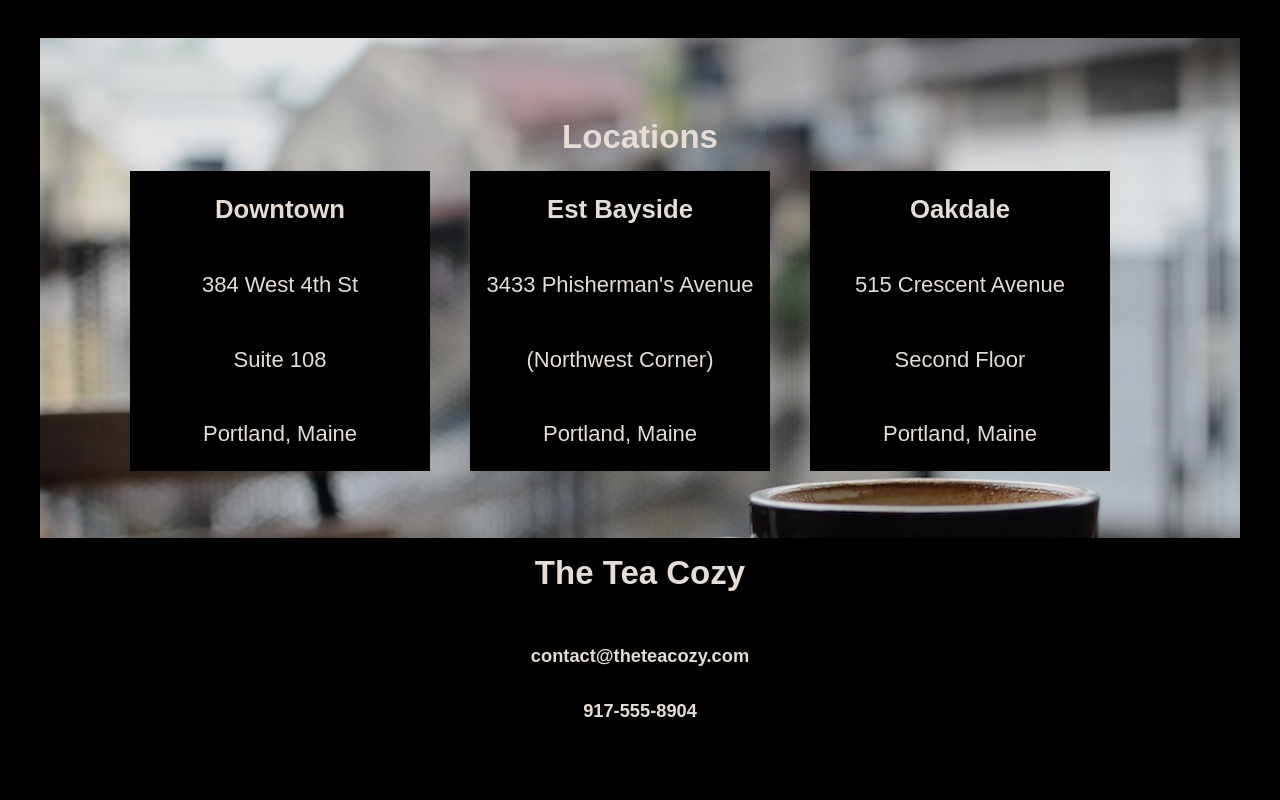
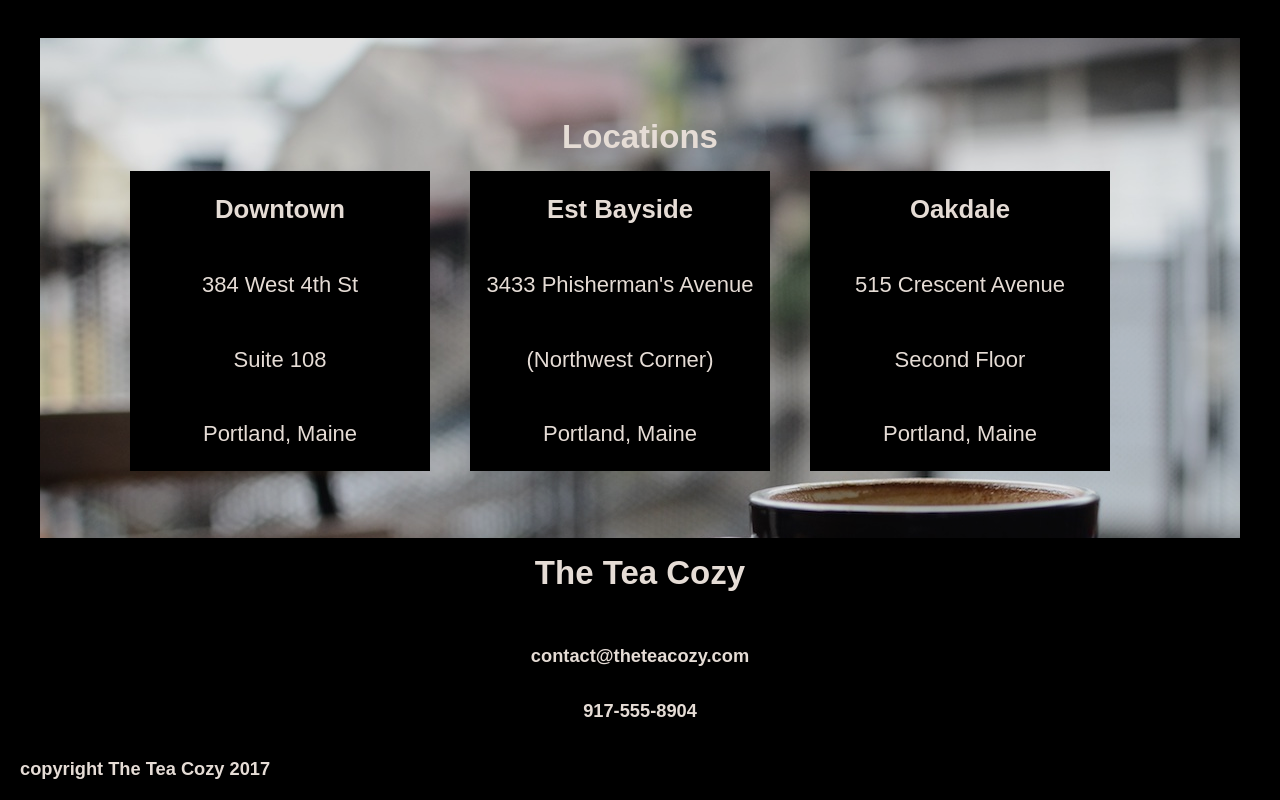
Before and after one commit to Hilawol/TeaCozy, a plain HTML site: page index.html in a window 1280 px wide. Shown: the part 1437-2237 px from the top of the page. Before the commit the page ends 2175 px from the top, so only its background shows below. Drawn offline with Linux system fonts and the light colour scheme.

Commit message:
Add footer.

```diff
--- a/index.html
+++ b/index.html
@@ -96,7 +96,8 @@
 
     <!-- Footer section -->
     <footer>
+      <h5>copyright The Tea Cozy 2017</h5>
+    </footer>
 
-    </footer>
   </body>
 </html>
--- a/resources/style.css
+++ b/resources/style.css
@@ -138,3 +138,9 @@ nav span{
   position:relative;
   top:69px;
 }
+
+footer{
+  position:relative;
+  top:69px;
+  padding: 20px;
+}
```
